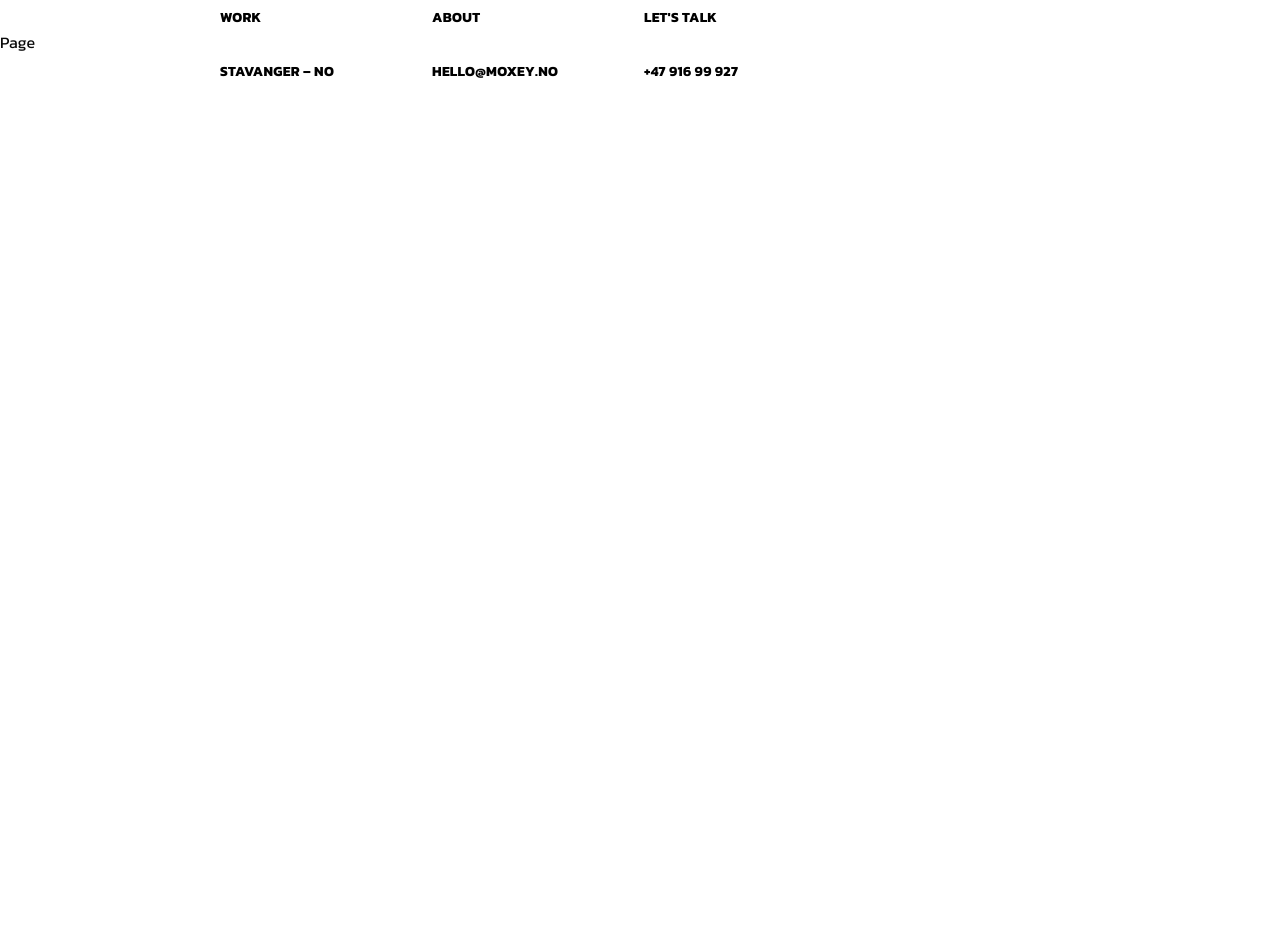
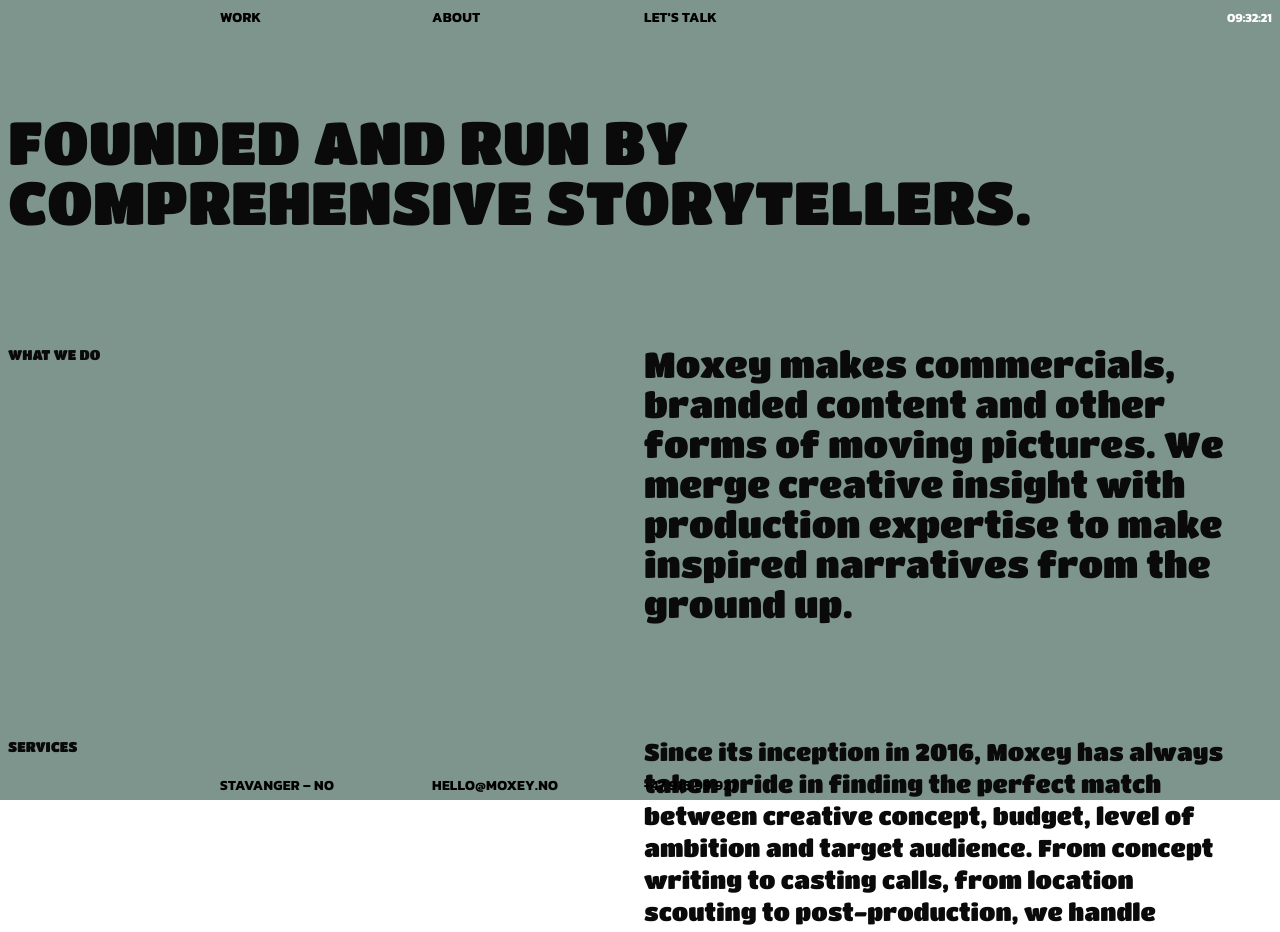
Before and after one commit to PauliusTaraskevicius/commercial-agency, a Next.js app: page /about in a window 1280 px wide. Shown: the top 932 px of the page. Before the commit the page ends 800 px from the top, so only its background shows below. Built offline with nearby package versions, Linux system fonts and the light colour scheme.

Commit message:
06-about page

```diff
--- /dev/null
+++ b/src/app/about/layout.tsx
@@ -0,0 +1,9 @@
+const Layout = ({ children }: { children: React.ReactNode }) => {
+  return (
+    <div className="absolute inset-0 -z-10 bg-[#7e958d]">
+      <div className="relative z-10">{children}</div>
+    </div>
+  );
+};
+
+export default Layout;
--- a/src/app/about/page.tsx
+++ b/src/app/about/page.tsx
@@ -1,8 +1,55 @@
+import { Titan_One } from "next/font/google";
+
+const titanOne = Titan_One({
+  subsets: ["latin"],
+  weight: ["400"],
+});
 
 const Page = () => {
   return (
-    <div>Page</div>
-  )
-}
+    <div
+      className={`${titanOne.className} mb-20 grid grid-cols-12 gap-x-2 px-2 md:mb-28`}
+    >
+      <div className="col-span-12 pt-20 md:col-span-11 md:pt-28">
+        <span className="text-3xl lg:text-6xl">
+          <h1>
+            FOUNDED AND RUN BY <br />
+            COMPREHENSIVE STORYTELLERS.
+          </h1>
+        </span>
+      </div>
+      <div className="col-span-12 pt-20 md:col-span-6 md:pt-28">
+        <span>
+          <p className="text-sm">WHAT WE DO</p>
+        </span>
+      </div>
+      <div className="col-span-12 pt-10 md:col-span-6 md:mr-[7.5%] md:pt-28">
+        <div>
+          <h2 className="text-4xl">
+            Moxey makes commercials, branded content and other forms of moving
+            pictures. We merge creative insight with production expertise to
+            make inspired narratives from the ground up.
+          </h2>
+        </div>
+      </div>
+      <div className="col-span-12 pt-20 md:col-span-6 md:pt-28">
+        <span>
+          <p className="text-sm">SERVICES</p>
+        </span>
+      </div>
+      <div className="col-span-12 pt-10 md:col-span-6 md:mr-[7.5%] md:pt-28">
+        <div>
+          <h2 className="text-2xl">
+            Since its inception in 2016, Moxey has always taken pride in finding
+            the perfect match between creative concept, budget, level of
+            ambition and target audience. From concept writing to casting calls,
+            from location scouting to post-production, we handle every aspect of
+            the filmmaking process with care and attention to detail.
+          </h2>
+        </div>
+      </div>
+    </div>
+  );
+};
 
-export default Page
+export default Page;
--- a/src/app/layout.tsx
+++ b/src/app/layout.tsx
@@ -23,13 +23,13 @@
   return (
     <html lang="en">
       <body
-        className={`${kannit.className} antialiased`}
+        className={`${kannit.className} flex min-h-screen flex-col antialiased`}
         suppressHydrationWarning
       >
         <main className="flex h-[100dvh] flex-col pt-[30px]">
           {" "}
           <Header />
-          {children}
+          <main className="flex-1">{children}</main>
           <Footer />
         </main>
       </body>
--- a/src/components/Footer.tsx
+++ b/src/components/Footer.tsx
@@ -3,14 +3,21 @@
 import { cn } from "@/lib/utils";
 import Link from "next/link";
 import { usePathname } from "next/navigation";
+import { useEffect, useState } from "react";
 
 export const Footer = () => {
   const path = usePathname();
 
+  const [isClient, setIsClient] = useState(false);
+
+  useEffect(() => {
+    setIsClient(true);
+  }, []);
+
   const isNotHome = path !== "/";
 
   return (
-    <footer className="relative z-[99999]">
+    <footer className="relative z-[99999] mt-auto">
       <div className="w-full px-2 py-1">
         <div className="grid grid-cols-12 gap-x-1 md:gap-x-2">
           <div className="col-span-4 md:col-span-2" />
@@ -19,7 +26,7 @@
               href="https://moxey.no/lets-talk/"
               className={cn(
                 "default-text-hover hover:text-background/50 text-background text-sm font-bold tracking-[0.02em] whitespace-nowrap uppercase",
-                isNotHome && "text-black",
+                isNotHome && "text-black hover:text-black/60",
               )}
               target=""
             >
@@ -33,7 +40,7 @@
               href="mailto:hello@moxey.no"
               className={cn(
                 "default-text-hover hover:text-background/50 text-background text-sm font-bold tracking-[0.02em] whitespace-nowrap uppercase",
-                isNotHome && "text-black",
+                isNotHome && "text-black hover:text-black/60",
               )}
               target=""
             >
@@ -47,7 +54,7 @@
               href="tel:+47%20916%2099%20927"
               className={cn(
                 "default-text-hover hover:text-background/50 text-background text-sm font-bold tracking-[0.02em] whitespace-nowrap uppercase",
-                isNotHome && "text-black",
+                isNotHome && "text-black hover:text-black/60",
               )}
               target=""
             >
```
